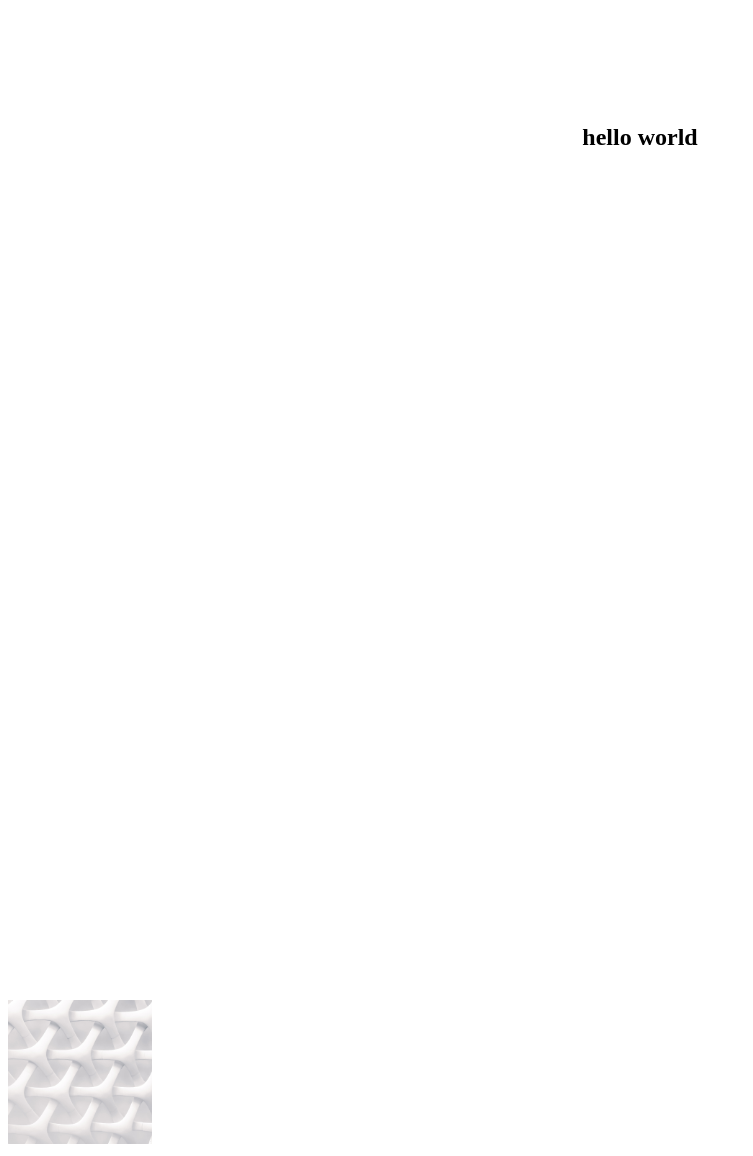
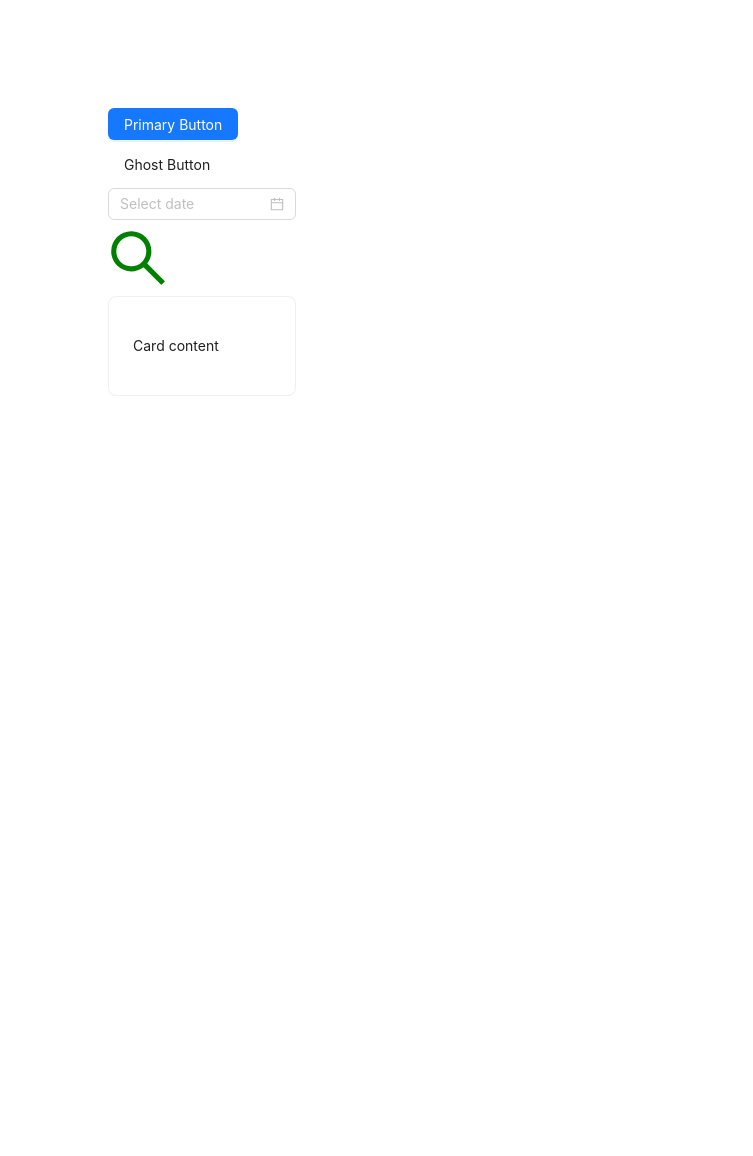
Before and after one commit to LireEruel/youtube-event-helper-frontend, a Next.js app: page / in a window 1280 px wide. Shown: the whole page, without its empty margins (0-753 px from the left). After the commit the page ends 800 px from the top, so only its background shows below. Built offline with nearby package versions, Linux system fonts and the light colour scheme.

Commit message:
ant design 적용

```diff
--- a/package.json
+++ b/package.json
@@ -9,10 +9,12 @@
     "lint": "next lint"
   },
   "dependencies": {
+    "@ant-design/icons": "^5.0.0",
     "@next/font": "13.1.1",
     "@types/node": "18.11.18",
-    "@types/react": "18.0.26",
-    "@types/react-dom": "18.0.10",
+    "@types/react": "^18.0.26",
+    "@types/react-dom": "^18.0.10",
+    "antd": "^5.1.4",
     "eslint": "8.31.0",
     "eslint-config-next": "13.1.1",
     "next": "13.1.1",
--- a/pages/index.tsx
+++ b/pages/index.tsx
@@ -1,25 +1,19 @@
-import Head from "next/head";
-import styles from "../styles/Home.module.css";
-import Link from "next/link";
-import Image from "next/image";
+import { Button, Space, DatePicker, Card } from "antd";
+import { SearchOutlined } from "@ant-design/icons";
+
 export default function Home() {
+  const onChange = () => {};
   return (
-    <>
-      <Head>
-        <title>Youtube Event Helper</title>
-        <h1 className="title">
-          Read <Link href="/posts/first-post">this page!</Link>
-        </h1>
-      </Head>
-      <main className={styles.main}>
-        <h2>hello world</h2>
-      </main>
-      <Image
-        src="/images/profile.jpg" // Route of the image file
-        height={144} // Desired size with correct aspect ratio
-        width={144} // Desired size with correct aspect ratio
-        alt="Your Name"
-      />
-    </>
+    <div style={{ padding: 100 }}>
+      <Space direction="vertical">
+        <Button type="primary">Primary Button</Button>
+        <Button type="ghost">Ghost Button</Button>
+        <DatePicker onChange={onChange} />
+        <SearchOutlined style={{ fontSize: 60, color: "green" }} />
+        <Card>
+          <p>Card content</p>
+        </Card>
+      </Space>
+    </div>
   );
 }
```
Also changed, not shown: 2 other files (tests, documents, lock files or other folders).
